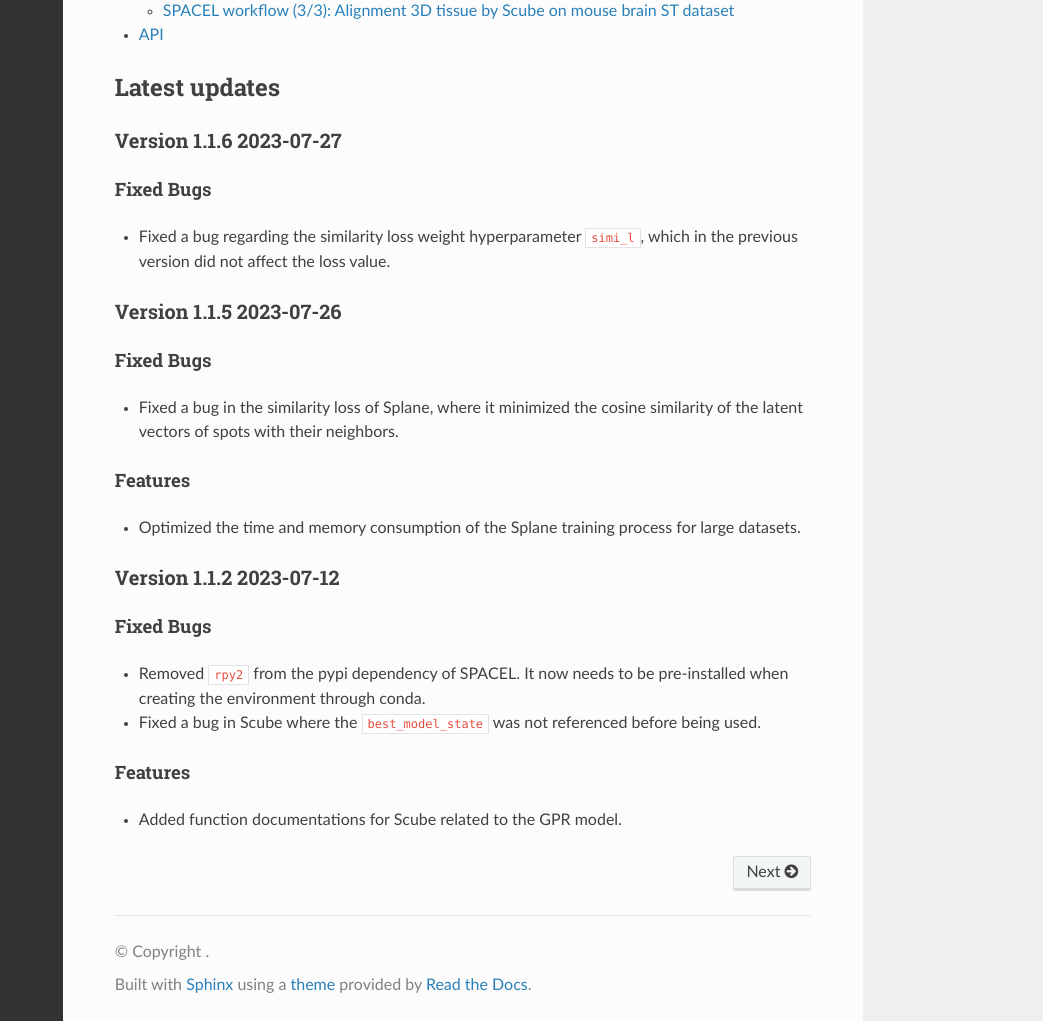
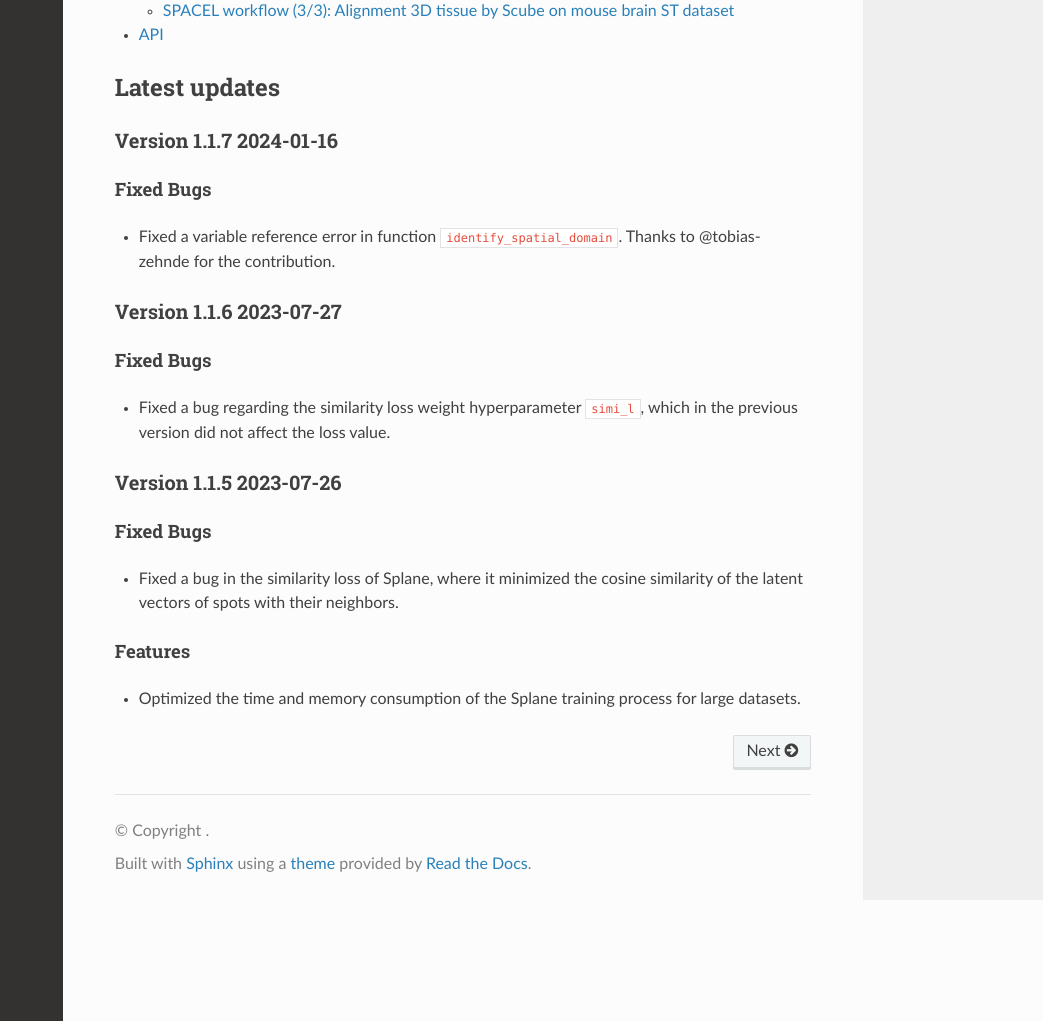
Before and after one commit to QuKunLab/SPACEL, a Sphinx documentation site: the page built from docs/index.md, in a window 1280 px wide and 1400 px high, scrolled down 1045 px, cut to the strip 379-1400 px from the top of the window. Shown: the whole strip, without its empty margins (237-1280 px from the left). Built offline with Sphinx 7.4.7 and the Read the Docs theme 2.0.0, drawn with Linux system fonts in a browser that asks for light colours; pages that are not in the unit, such as notebooks, are missing from menus.

Commit message:
fix reference error in identify_spatial_domain

````diff
--- a/SPACEL/_version.py
+++ b/SPACEL/_version.py
@@ -1,3 +1,3 @@
 import os
 
-__version__ = "1.1.6"
+__version__ = "1.1.7"
--- a/docs/conf.py
+++ b/docs/conf.py
@@ -11,8 +11,8 @@ from SPACEL import Scube
 project = 'SPACEL'
 author = 'Hao Xu'
 
-release = '1.1.6'
-version = '1.1.6'
+release = '1.1.7'
+version = '1.1.7'
 
 # -- General configuration
 exclude_patterns = ['_build', '.DS_Store', '**.ipynb_checkpoints']
--- a/docs/index.md
+++ b/docs/index.md
@@ -27,6 +27,10 @@ SPACEL (**SP**atial **A**rchitecture **C**haracterization by d**E**ep **L**earni
 * {doc}`API <api>`
 
 ## Latest updates
+### Version 1.1.7 2024-01-16
+#### Fixed Bugs
+- Fixed a variable reference error in function `identify_spatial_domain`. Thanks to @tobias-zehnde for the contribution.
+
 ### Version 1.1.6 2023-07-27
 #### Fixed Bugs
 - Fixed a bug regarding the similarity loss weight hyperparameter `simi_l`, which in the previous version did not affect the loss value.
@@ -37,13 +41,6 @@ SPACEL (**SP**atial **A**rchitecture **C**haracterization by d**E**ep **L**earni
 #### Features
 - Optimized the time and memory consumption of the Splane training process for large datasets.
 
-### Version 1.1.2 2023-07-12
-#### Fixed Bugs
-- Removed `rpy2` from the pypi dependency of SPACEL. It now needs to be pre-installed when creating the environment through conda.
-- Fixed a bug in Scube where the `best_model_state` was not referenced before being used.
-#### Features
-- Added function documentations for Scube related to the GPR model.
-
 ```{toctree}
 :hidden: true
 :maxdepth: 1
````
Also changed, not shown: README.md (+4 -7 lines), 1 other file.
